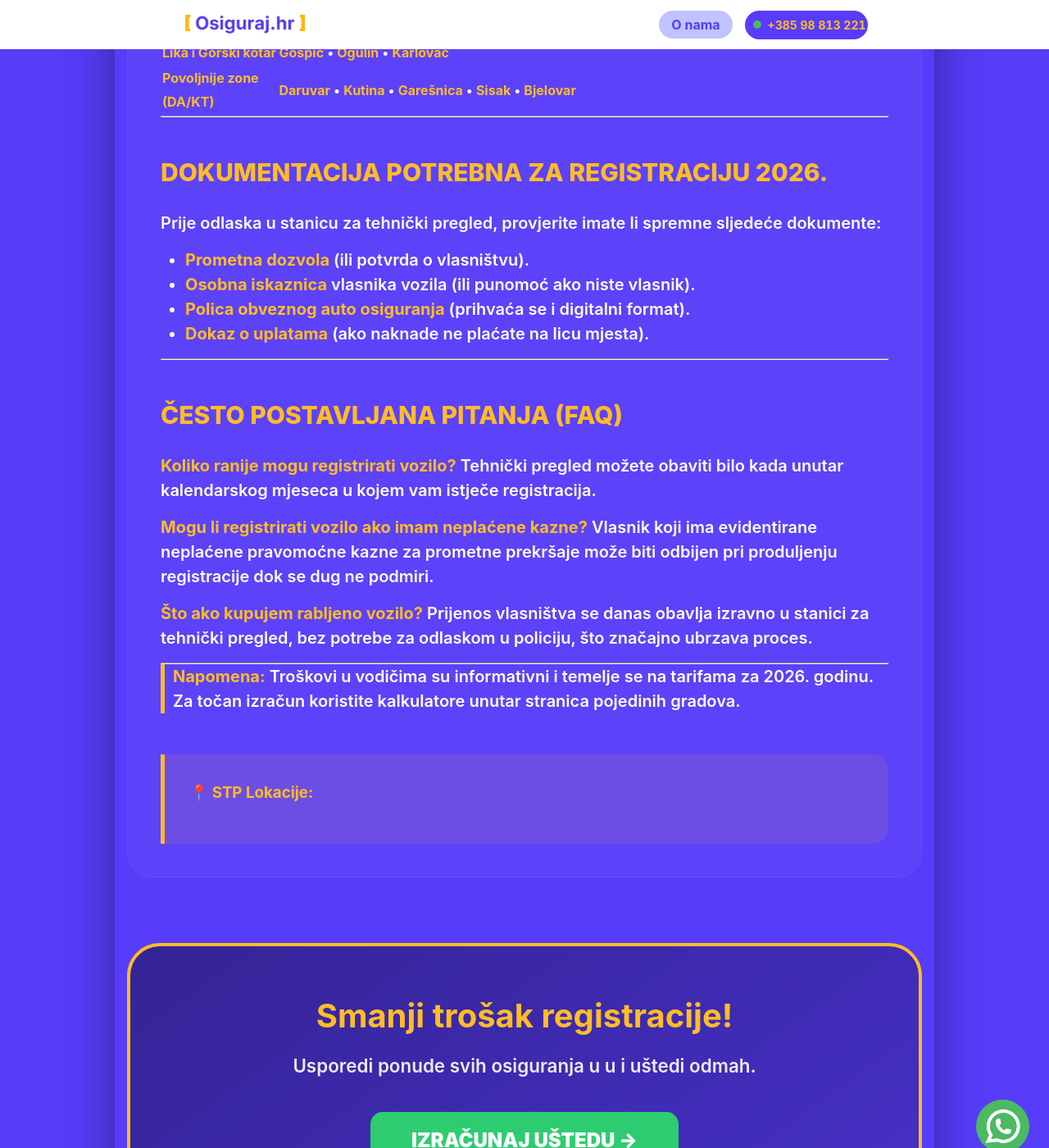
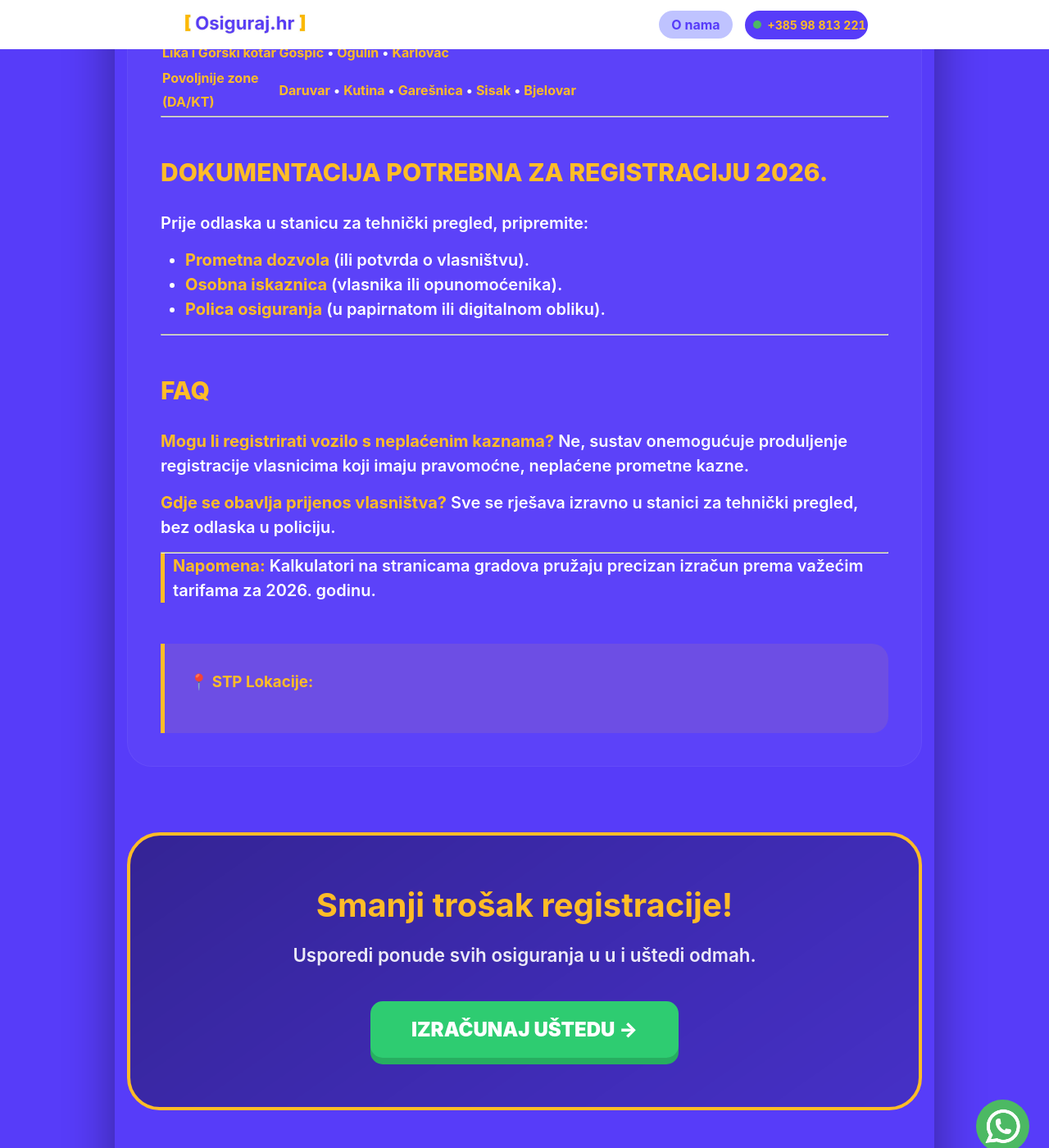
Before and after one commit to Filip-Gale/OsigurajHR, a Jekyll site: the page built from _registracija/index.md, in a window 1280 px wide and 1400 px high, scrolled down 1364 px. Shown: the whole window at 82% size. Built offline with Jekyll 4.4.1, drawn with Linux system fonts in a browser that asks for light colours; some of the changed text lies outside the part shown.

Commit message:
Update index.md

```diff
--- a/_registracija/index.md
+++ b/_registracija/index.md
@@ -20,7 +20,7 @@ Pronađite svoj grad na popisu i saznajte točne iznose naknada, lokacije stanic
 | **Zagreb i središnja HR** | [Zagreb](/registracija/zagreb/) • [Samobor](/registracija/samobor/) • [Zaprešić](/registracija/zapresic/) • [Velika Gorica](/registracija/velika-gorica/) • [Dugo Selo](/registracija/dugo-selo/) • [Ivanić-Grad](/registracija/ivanic-grad/) • [Sveti Ivan Zelina](/registracija/zelina/) • [Vrbovec](/registracija/vrbovec/) • [Jastrebarsko](/registracija/jastrebarsko/) |
 | **Sjeverna Hrvatska** | [Varaždin](/registracija/varazdin/) • [Čakovec](/registracija/cakovec/) • [Koprivnica](/registracija/koprivnica/) • [Križevci](/registracija/krizevci/) • [Krapina](/registracija/krapina/) • [Ludbreg](/registracija/ludbreg/) • [Novi Marof](/registracija/novi-marof/) |
 | **Slavonija i Baranja** | [Osijek](/registracija/osijek/) • [Slavonski Brod](/registracija/slavonski-brod/) • [Vinkovci](/registracija/vinkovci/) • [Vukovar](/registracija/vukovar/) • [Đakovo](/registracija/dakovo/) • [Požega](/registracija/pozega/) • [Virovitica](/registracija/virovitica/) • [Našice](/registracija/nasice/) • [Nova Gradiška](/registracija/nova-gradiska/) • [Slatina](/registracija/slatina/) • [Beli Manastir](/registracija/beli-manastir/) • [Donji Miholjac](/registracija/donji-miholjac/) • [Valpovo](/registracija/valpovo/) |
-| **Dalmacija** | [Split](/registracija/split/) • [Zadar](/registracija/zadar/) • [Šibenik](/registracija/sibenik/) • [Dubrovnik](/registracija/dubrovnik/) • [Kaštela](/registracija/kastela/) • [Solin](/registracija/solin/) • [Trogir](/registrirati/trogir/) • [Makarska](/registracija/makarska/) • [Sinj](/registracija/sinj/) • [Biograd na Moru](/registracija/biograd-na-moru/) • [Benkovac](/registracija/benkovac/) • [Metković](/registracija/metkovic/) • [Ploče](/registracija/ploce/) • [Knin](/registracija/knin/) • [Vrgorac](/registracija/vrgorac/) |
+| **Dalmacija** | [Split](/registracija/split/) • [Zadar](/registracija/zadar/) • [Šibenik](/registracija/sibenik/) • [Dubrovnik](/registracija/dubrovnik/) • [Kaštela](/registracija/kastela/) • [Solin](/registracija/solin/) • [Trogir](/registracija/trogir/) • [Makarska](/registracija/makarska/) • [Sinj](/registracija/sinj/) • [Biograd na Moru](/registracija/biograd-na-moru/) • [Benkovac](/registracija/benkovac/) • [Metković](/registracija/metkovic/) • [Ploče](/registracija/ploce/) • [Knin](/registracija/knin/) • [Vrgorac](/registracija/vrgorac/) |
 | **Otoci** | [Brač](/registracija/brac/) • [Hvar](/registracija/hvar/) • [Korčula](/registracija/korcula/) • [Krk](/registracija/krk/) |
 | **Istra i Kvarner** | [Rijeka](/registracija/rijeka/) • [Pula](/registracija/pula/) • [Poreč](/registracija/porec/) • [Rovinj](/registracija/rovinj/) • [Opatija](/registracija/opatija/) • [Umag](/registracija/umag/) • [Labin](/registracija/labin/) • [Pazin](/registracija/pazin/) • [Buzet](/registracija/buzet/) |
 | **Lika i Gorski kotar** | [Gospić](/registracija/gospic/) • [Ogulin](/registracija/ogulin/) • [Karlovac](/registracija/karlovac/) |
@@ -30,25 +30,21 @@ Pronađite svoj grad na popisu i saznajte točne iznose naknada, lokacije stanic
 
 ## Dokumentacija potrebna za registraciju 2026.
 
-Prije odlaska u stanicu za tehnički pregled, provjerite imate li spremne sljedeće dokumente:
+Prije odlaska u stanicu za tehnički pregled, pripremite:
 
 * **Prometna dozvola** (ili potvrda o vlasništvu).
-* **Osobna iskaznica** vlasnika vozila (ili punomoć ako niste vlasnik).
-* **Polica obveznog auto osiguranja** (prihvaća se i digitalni format).
-* **Dokaz o uplatama** (ako naknade ne plaćate na licu mjesta).
+* **Osobna iskaznica** (vlasnika ili opunomoćenika).
+* **Polica osiguranja** (u papirnatom ili digitalnom obliku).
 
 ---
 
-## Često postavljana pitanja (FAQ)
+## FAQ
 
-**Koliko ranije mogu registrirati vozilo?**
-Tehnički pregled možete obaviti bilo kada unutar kalendarskog mjeseca u kojem vam istječe registracija.
+**Mogu li registrirati vozilo s neplaćenim kaznama?**
+Ne, sustav onemogućuje produljenje registracije vlasnicima koji imaju pravomoćne, neplaćene prometne kazne.
 
-**Mogu li registrirati vozilo ako imam neplaćene kazne?**
-Vlasnik koji ima evidentirane neplaćene pravomoćne kazne za prometne prekršaje može biti odbijen pri produljenju registracije dok se dug ne podmiri.
-
-**Što ako kupujem rabljeno vozilo?**
-Prijenos vlasništva se danas obavlja izravno u stanici za tehnički pregled, bez potrebe za odlaskom u policiju, što značajno ubrzava proces.
+**Gdje se obavlja prijenos vlasništva?**
+Sve se rješava izravno u stanici za tehnički pregled, bez odlaska u policiju.
 
 ---
-> **Napomena:** Troškovi u vodičima su informativni i temelje se na tarifama za 2026. godinu. Za točan izračun koristite kalkulatore unutar stranica pojedinih gradova.
+> **Napomena:** Kalkulatori na stranicama gradova pružaju precizan izračun prema važećim tarifama za 2026. godinu.
```
Also changed, not shown: other parts of _registracija/index.md (+1 -1 lines).
